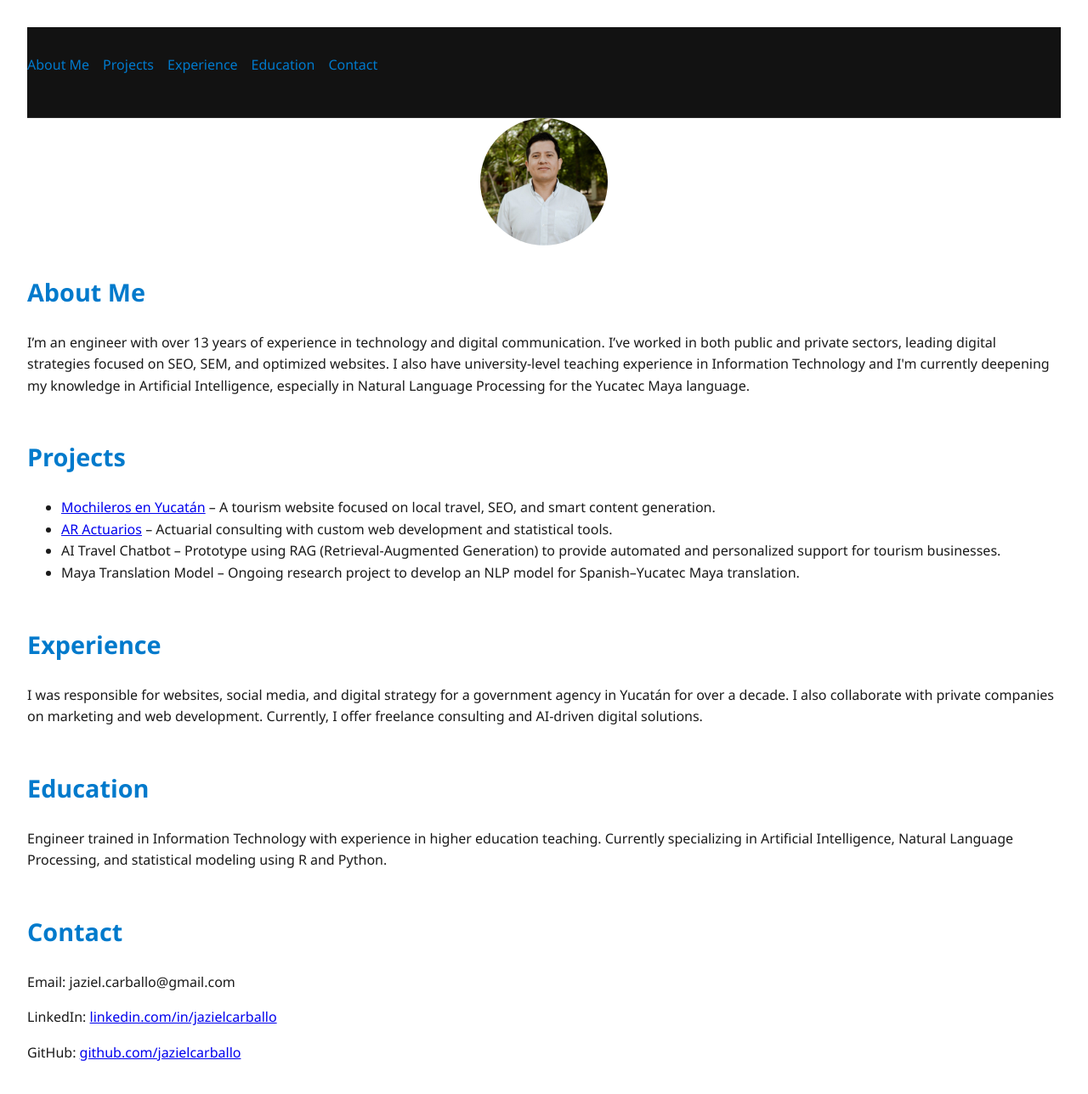
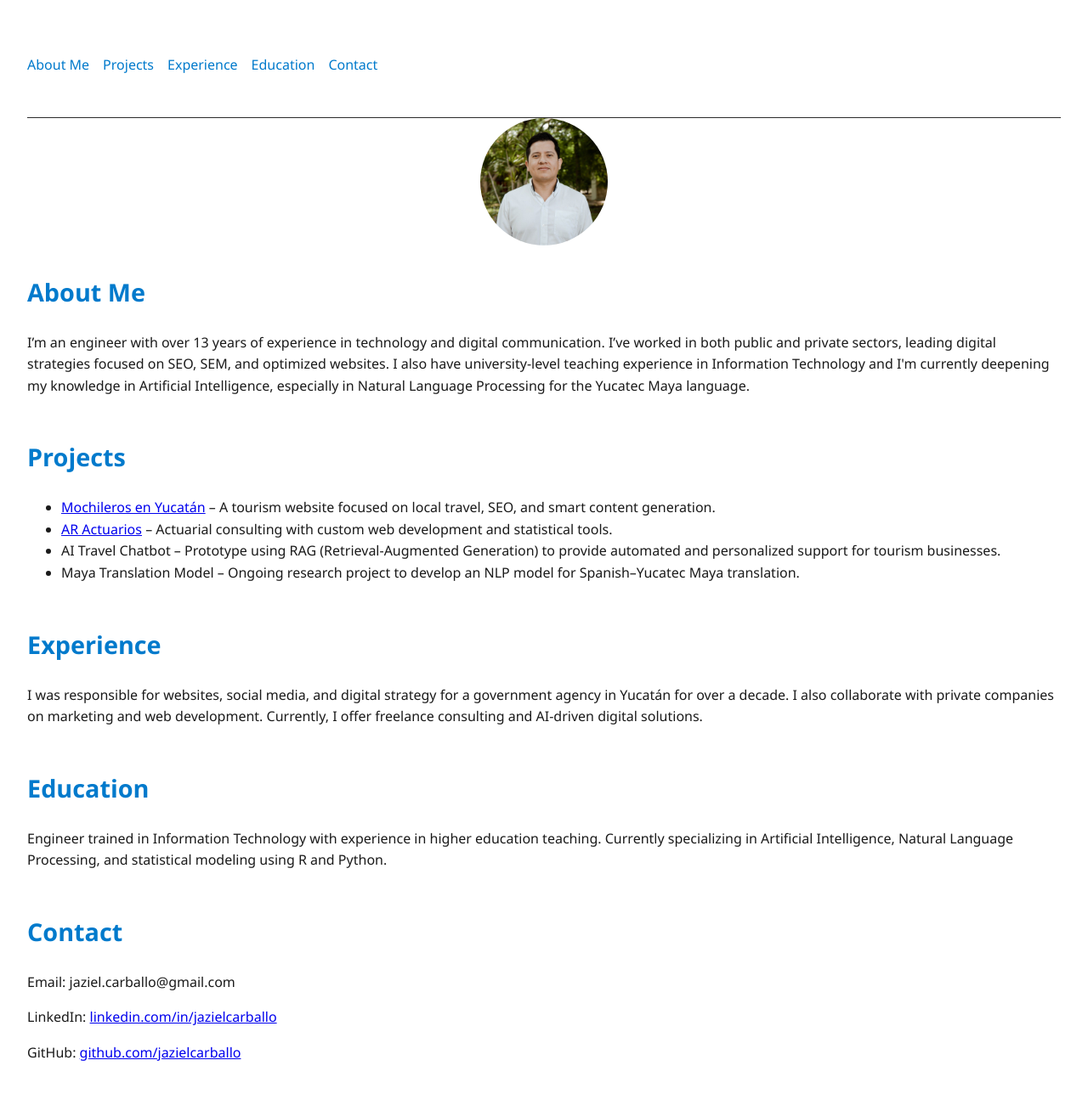
Before and after one commit to jazielcarballo/jazielcarballo.github.io, a Jekyll site: the page built from index.md, in a window 1280 px wide and 1301 px high. Shown: the top 1288 px of the window at 85% size. Built offline with Jekyll 4.4.1, drawn with Linux system fonts in a browser that asks for light colours.

Commit message:
Update style.css

```diff
--- a/assets/css/style.css
+++ b/assets/css/style.css
@@ -71,7 +71,7 @@ img.profile-photo {
 nav.sticky-nav {
   position: sticky;
   top: 0;
-  background-color: #121212;
+  background-color: #ffffff;
   padding: 1rem 0;
   z-index: 1000;
   border-bottom: 1px solid #2c2c2c;
```
